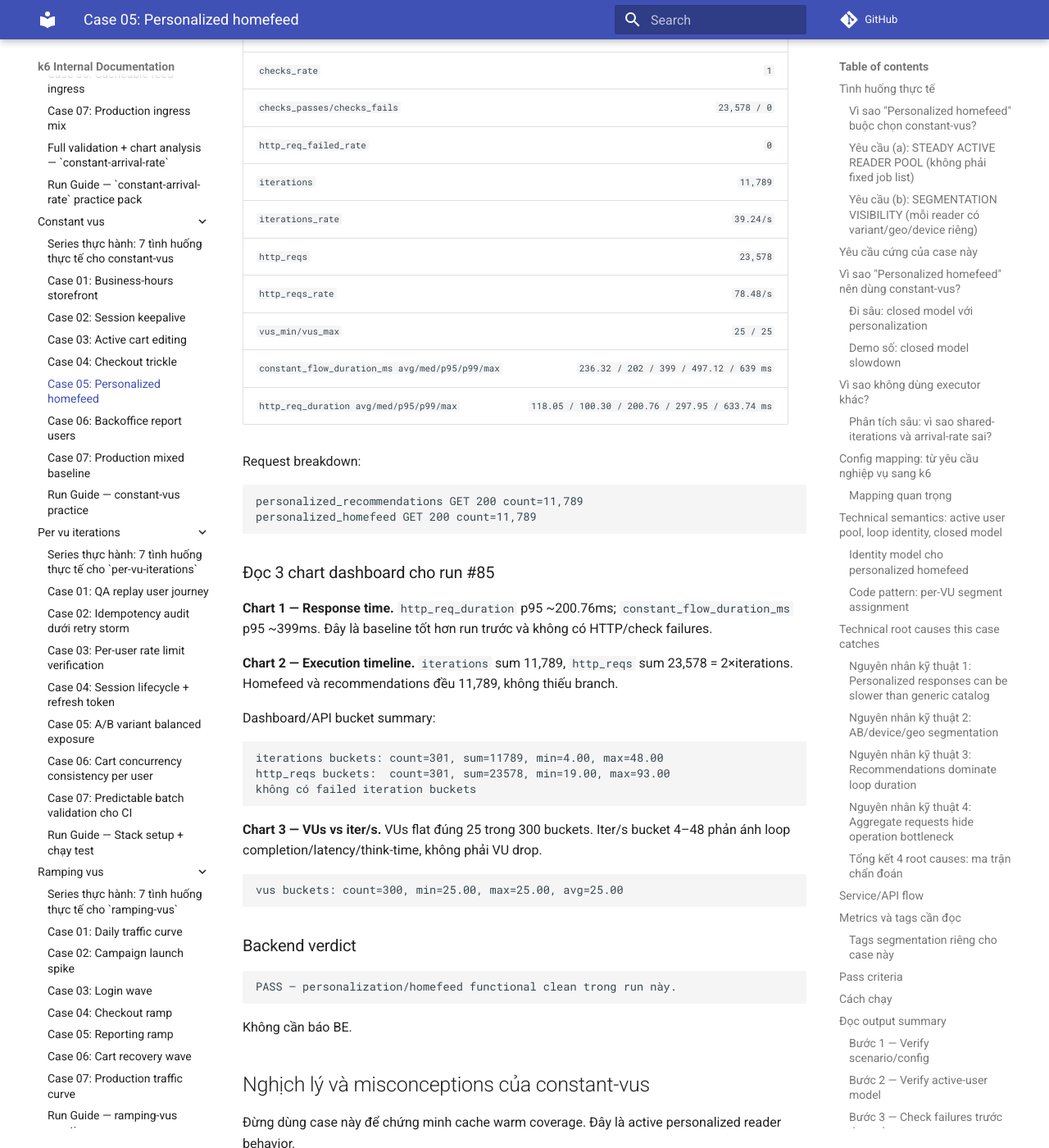
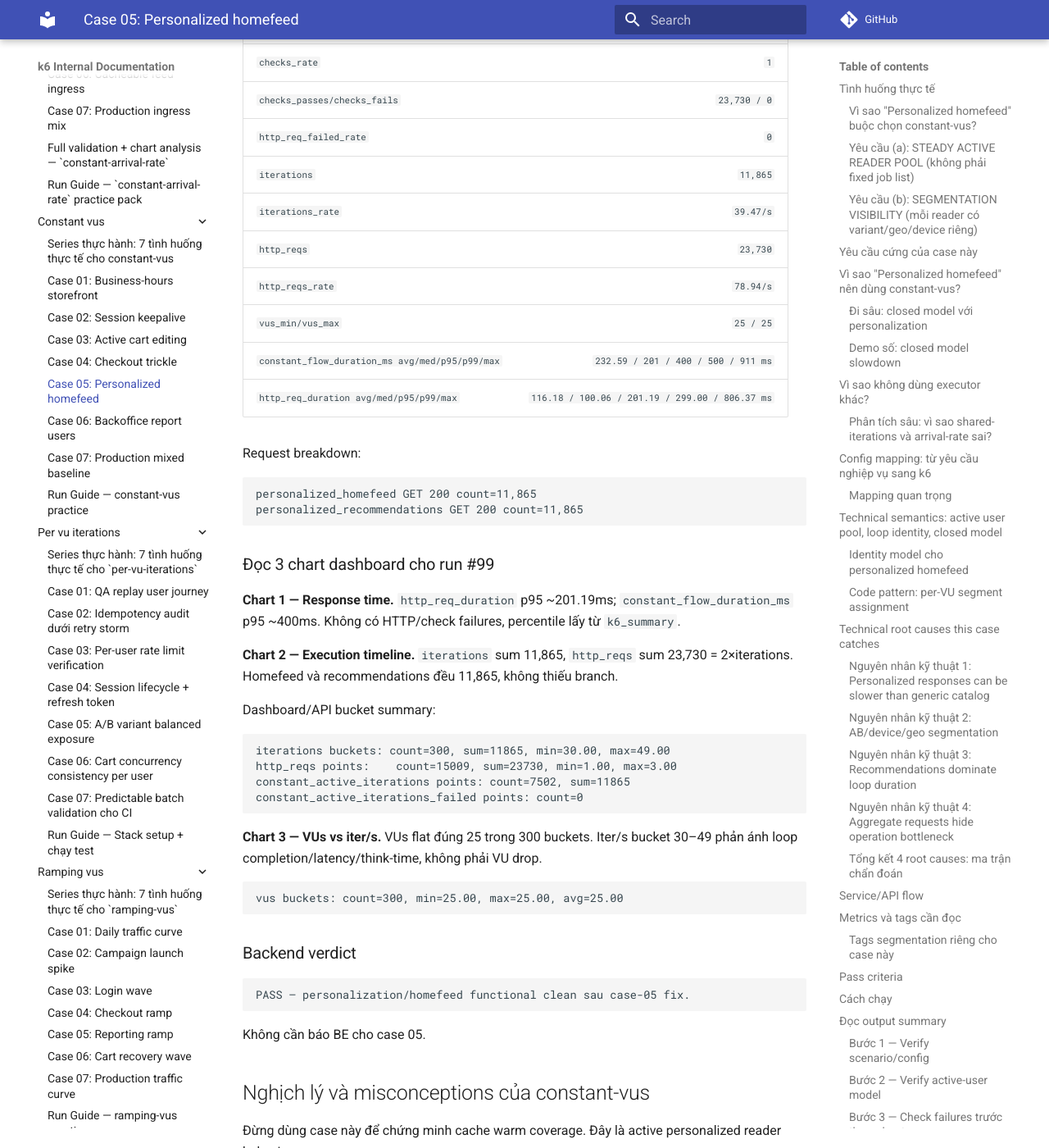
Before and after one commit to meomew-auto/markdown, an MkDocs documentation site: the page built from docs/practice/constant-vus/05_personalized-homefeed.md, in a window 1280 px wide and 1400 px high, scrolled down 28524 px. Shown: the whole window at 82% size. Built offline with MkDocs 1.6.1 and Material for MkDocs 9.7.7, drawn with Linux system fonts in a browser that asks for light colours; comment, search, counter and statistics services are not loaded; some of the changed text lies outside the part shown.

Commit message:
Update docs

````diff
--- a/docs/practice/constant-vus/05_personalized-homefeed.md
+++ b/docs/practice/constant-vus/05_personalized-homefeed.md
@@ -1233,12 +1233,12 @@ Kết luận thực tế:
 | aggregate p95 OK but segment p95 high | Segmentation blindness | Lọc dashboard theo segment tags |
 | homefeed count ≠ rec count | Có loop bị skip 1 operation | Kiểm script flow, error handling |
 
-## Real run — default constant-vus baseline after X-User-ID header
-
-Run verify qua local cloud/dashboard sau khi k6 helper gửi `X-User-ID: ctx.userId`:
-
-```text
-Run ID: #85
+## Real run — default constant-vus baseline after case-05 fix
+
+Run verify qua local cloud/dashboard sau khi case 05 được fix và k6 helper gửi `X-User-ID: ctx.userId`:
+
+```text
+Run ID: #99
 Script: cv-05-personalized-homefeed.js
 Exit code: 0
 summary_pushed: true
@@ -1251,38 +1251,39 @@ Config: 25 VUs, duration 5m, default sleep/env
 | Metric | Value |
 | --- | ---: |
 | `checks_rate` | `1` |
-| `checks_passes/checks_fails` | `23,578 / 0` |
+| `checks_passes/checks_fails` | `23,730 / 0` |
 | `http_req_failed_rate` | `0` |
-| `iterations` | `11,789` |
-| `iterations_rate` | `39.24/s` |
-| `http_reqs` | `23,578` |
-| `http_reqs_rate` | `78.48/s` |
+| `iterations` | `11,865` |
+| `iterations_rate` | `39.47/s` |
+| `http_reqs` | `23,730` |
+| `http_reqs_rate` | `78.94/s` |
 | `vus_min/vus_max` | `25 / 25` |
-| `constant_flow_duration_ms avg/med/p95/p99/max` | `236.32 / 202 / 399 / 497.12 / 639 ms` |
-| `http_req_duration avg/med/p95/p99/max` | `118.05 / 100.30 / 200.76 / 297.95 / 633.74 ms` |
+| `constant_flow_duration_ms avg/med/p95/p99/max` | `232.59 / 201 / 400 / 500 / 911 ms` |
+| `http_req_duration avg/med/p95/p99/max` | `116.18 / 100.06 / 201.19 / 299.00 / 806.37 ms` |
 
 Request breakdown:
 
 ```text
-personalized_recommendations GET 200 count=11,789
-personalized_homefeed GET 200 count=11,789
-```
-
-### Đọc 3 chart dashboard cho run #85
-
-**Chart 1 — Response time.** `http_req_duration` p95 ~200.76ms; `constant_flow_duration_ms` p95 ~399ms. Đây là baseline tốt hơn run trước và không có HTTP/check failures.
-
-**Chart 2 — Execution timeline.** `iterations` sum 11,789, `http_reqs` sum 23,578 = 2×iterations. Homefeed và recommendations đều 11,789, không thiếu branch.
+personalized_homefeed GET 200 count=11,865
+personalized_recommendations GET 200 count=11,865
+```
+
+### Đọc 3 chart dashboard cho run #99
+
+**Chart 1 — Response time.** `http_req_duration` p95 ~201.19ms; `constant_flow_duration_ms` p95 ~400ms. Không có HTTP/check failures, percentile lấy từ `k6_summary`.
+
+**Chart 2 — Execution timeline.** `iterations` sum 11,865, `http_reqs` sum 23,730 = 2×iterations. Homefeed và recommendations đều 11,865, không thiếu branch.
 
 Dashboard/API bucket summary:
 
 ```text
-iterations buckets: count=301, sum=11789, min=4.00, max=48.00
-http_reqs buckets:  count=301, sum=23578, min=19.00, max=93.00
-không có failed iteration buckets
-```
-
-**Chart 3 — VUs vs iter/s.** VUs flat đúng 25 trong 300 buckets. Iter/s bucket 4–48 phản ánh loop completion/latency/think-time, không phải VU drop.
+iterations buckets: count=300, sum=11865, min=30.00, max=49.00
+http_reqs points:    count=15009, sum=23730, min=1.00, max=3.00
+constant_active_iterations points: count=7502, sum=11865
+constant_active_iterations_failed points: count=0
+```
+
+**Chart 3 — VUs vs iter/s.** VUs flat đúng 25 trong 300 buckets. Iter/s bucket 30–49 phản ánh loop completion/latency/think-time, không phải VU drop.
 
 ```text
 vus buckets: count=300, min=25.00, max=25.00, avg=25.00
@@ -1291,10 +1292,10 @@ vus buckets: count=300, min=25.00, max=25.00, avg=25.00
 ### Backend verdict
 
 ```text
-PASS — personalization/homefeed functional clean trong run này.
-```
-
-Không cần báo BE.
+PASS — personalization/homefeed functional clean sau case-05 fix.
+```
+
+Không cần báo BE cho case 05.
 
 ## Nghịch lý và misconceptions của constant-vus
 
````
Also changed, not shown: docs/practice/constant-vus/00_overview.md (+1 -1 lines).
